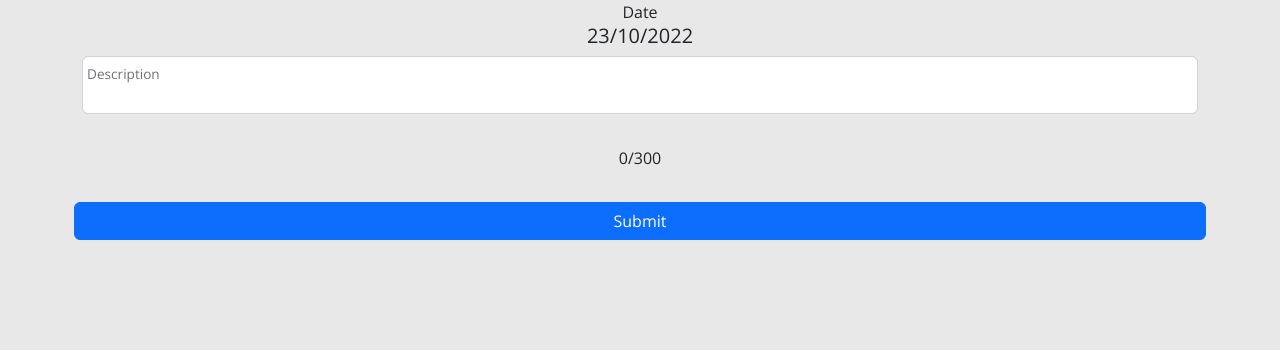
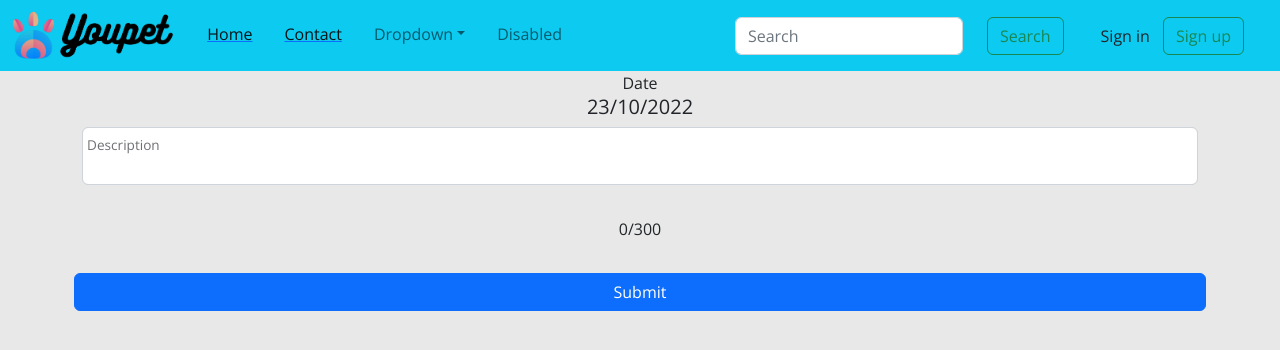
Before and after one commit to gastonvalles/YouPet, a React (Create React App) app in the folder client/: page /formdescrip in a window 1280 px wide. Shown: the top 350 px of the page. Built offline with nearby package versions, Linux system fonts and the light colour scheme.

Commit message:
Fix nav bar y lógica en search

```diff
--- a/client/src/App.js
+++ b/client/src/App.js
@@ -1,33 +1,32 @@
-import 'bootstrap/dist/css/bootstrap.css';
-import 'bootstrap/dist/js/bootstrap.bundle';
-import Navbar from "./Components/Functionality/Navbar";
+import "bootstrap/dist/css/bootstrap.css";
+import "bootstrap/dist/js/bootstrap.bundle";
 import { Routes, Route } from "react-router-dom";
 import Home from "./Components/View/HomeFake/HomeFake";
 import VetDetail from "./Components/Functionality/Details/VetDetail";
 import PetDetail from "./Components/Functionality/Details/PetDetail";
 import Profile from "./Components/Functionality/Details/UserDetail";
-import FormHistoryPet from './Components/Functionality/Forms/HistoryPet';
-import FormUser from './Components/Functionality/Forms/User';
+import FormHistoryPet from "./Components/Functionality/Forms/HistoryPet";
+import FormUser from "./Components/Functionality/Forms/User";
 import "./App.css";
-import ServiceDetail from './Components/Functionality/Details/ServiceDetail';
-import FormPet from './Components/Functionality/Forms/Pet';
-import FormVet from './Components/Functionality/Forms/Vet';
-
+import ServiceDetail from "./Components/Functionality/Details/ServiceDetail";
+import FormPet from "./Components/Functionality/Forms/Pet";
+import FormVet from "./Components/Functionality/Forms/Vet";
+import NavBar from "./Components/Functionality/NavBar";
 
 function App() {
   return (
     <div className="App">
+      <NavBar />
       <Routes>
-        <Route path="/" element={<Home/>} />
-        <Route path="/vet/:id" element={<VetDetail/>} />
-        <Route path="/pet/:id" element={<PetDetail/>}/>
-        <Route path="/profile/:id" element={<Profile/>}/>
-        <Route path="/service/:id" element={<ServiceDetail/>}/>
-        <Route exact path='/reguser' element={<FormUser />} />
-        <Route exact path='/formdescrip' element={<FormHistoryPet/>}/>
-        <Route exact path="/pet/register" element={<FormPet/>}/>
-        <Route exact path="/vet/register" element={<FormVet/>}/>
-        <Route exact path="/navbar" element ={<Navbar/>}/>
+        <Route path="/" element={<Home />} />
+        <Route path="/vet/:id" element={<VetDetail />} />
+        <Route path="/pet/:id" element={<PetDetail />} />
+        <Route path="/profile/:id" element={<Profile />} />
+        <Route path="/service/:id" element={<ServiceDetail />} />
+        <Route exact path="/reguser" element={<FormUser />} />
+        <Route exact path="/formdescrip" element={<FormHistoryPet />} />
+        <Route exact path="/pet/register" element={<FormPet />} />
+        <Route exact path="/vet/register" element={<FormVet />} />
       </Routes>
     </div>
   );
--- a/client/src/Components/Functionality/Navbar/index.jsx
+++ b/client/src/Components/Functionality/Navbar/index.jsx
@@ -1,8 +1,24 @@
-import React from "react";
+import React, {useState} from "react";
+import { useDispatch } from "react-redux";
+import {getServiceByName, getVetByName} from "../../../Redux/actions"
 import { Link } from "react-router-dom";
 import logo from "../../../img/logo.png";
 
-export default function Navbar() {
+export default function NavBar() {
+  const dispatch = useDispatch();
+  const [name, setName] = useState(null);
+
+  function handleInputChange(event) {
+    event.preventDefault();
+    setName(event.target.value);
+  }
+  function handleSubmit(event) {
+    event.preventDefault();
+    dispatch(getServiceByName(name));
+    dispatch(getVetByName(name));
+    setName(null);
+  }
+
   return (
     <>
       <nav className="navbar navbar-expand-md bg-info">
@@ -24,16 +40,16 @@ export default function Navbar() {
           <div className="collapse navbar-collapse" id="navbarSupportedContent">
             <ul className="navbar-nav me-auto mb-2 mb-lg-1">
               <li className="nav-item">
-                <Link to={"/Home"}>
+                <Link to={"/"}>
                   <span className="nav-link active me-3" aria-current="page">
                     Home
                   </span>
                 </Link>
               </li>
               <li className="nav-item">
-                <Link to={"/Home"}>
+                <Link to={"/"}>
                   <span className="nav-link active me-3" aria-current="page">
-                    Contac
+                    Contact
                   </span>
                 </Link>
               </li>
@@ -75,8 +91,9 @@ export default function Navbar() {
                 type="search"
                 placeholder="Search"
                 aria-label="Search"
+                onChange={(event)=>handleInputChange(event)}
               />
-              <button className="btn btn-outline-success me-4" type="submit">
+              <button className="btn btn-outline-success me-4" type="submit" onClick={(event)=>handleSubmit(event)}>
                 Search
               </button>
             </form>
--- a/client/src/Components/Functionality/SearchBar/SearchBarHome/index.jsx
+++ b/client/src/Components/Functionality/SearchBar/SearchBarHome/index.jsx
@@ -4,7 +4,7 @@ import { getServiceByName, getVetByName } from "../../../../Redux/actions";
 
 export default function SearchBarHome() {
   const dispatch = useDispatch();
-  const [name, setName] = useState("");
+  const [name, setName] = useState(null);
 
   function handleInputChange(event) {
     event.preventDefault();
--- a/client/src/Components/View/HomeFake/HomeFake.jsx
+++ b/client/src/Components/View/HomeFake/HomeFake.jsx
@@ -4,7 +4,6 @@ import { Link } from "react-router-dom";
 import { getVets, getServices } from "../../../Redux/actions";
 import ServiceCard from "../../Functionality/Cards/ServiceCard";
 import VetCard from "../../Functionality/Cards/VetCard";
-import SearchBarHome from "../../Functionality/SearchBar/SearchBarHome";
 import "./HomeFake.css";
 
 export default function Home() {
@@ -20,13 +19,6 @@ export default function Home() {
   return (
     <div>
       <div className="grid-fluid">
-        <Link to="/profile/:id" type="button" className="text-decoration-none">
-          Profile
-        </Link>
-        <Link to="/reguser" type="button" className="text-decoration-none">
-          Register
-        </Link>
-        <SearchBarHome/>
       </div>
       <h1>Our Services</h1>
       <div className="grid-fluid">
```
